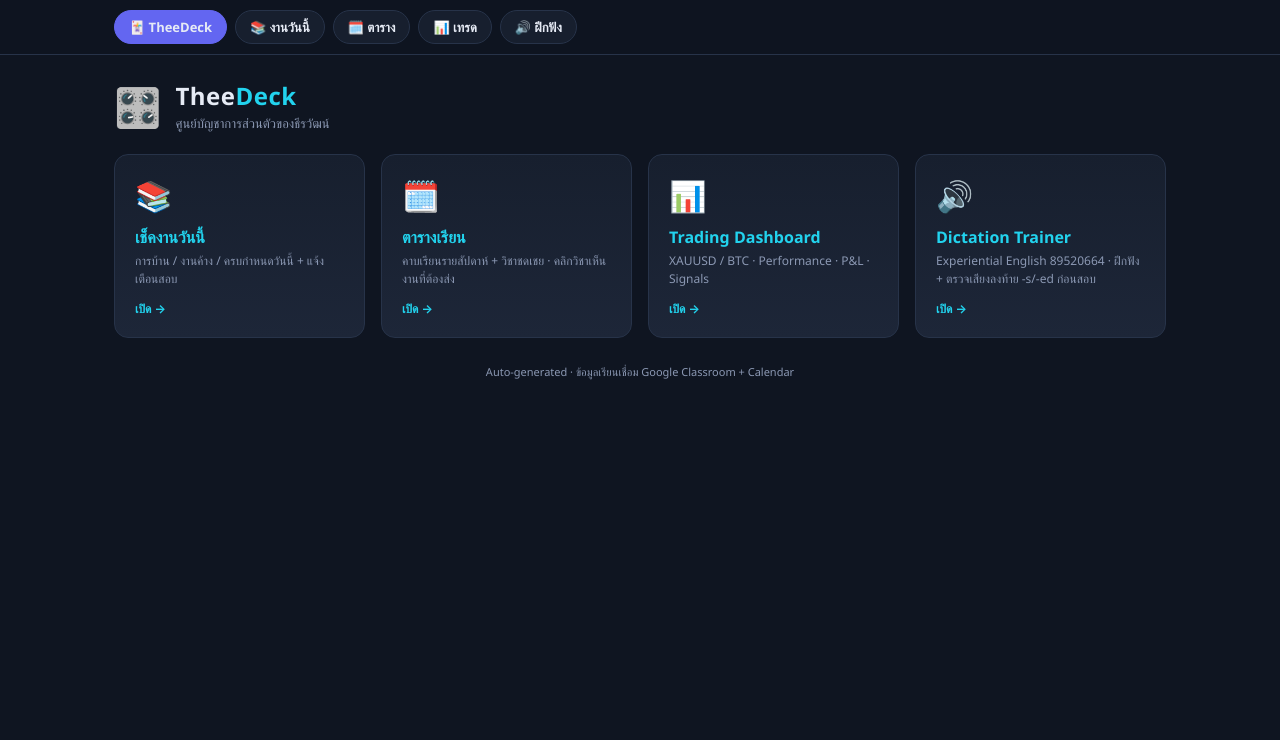
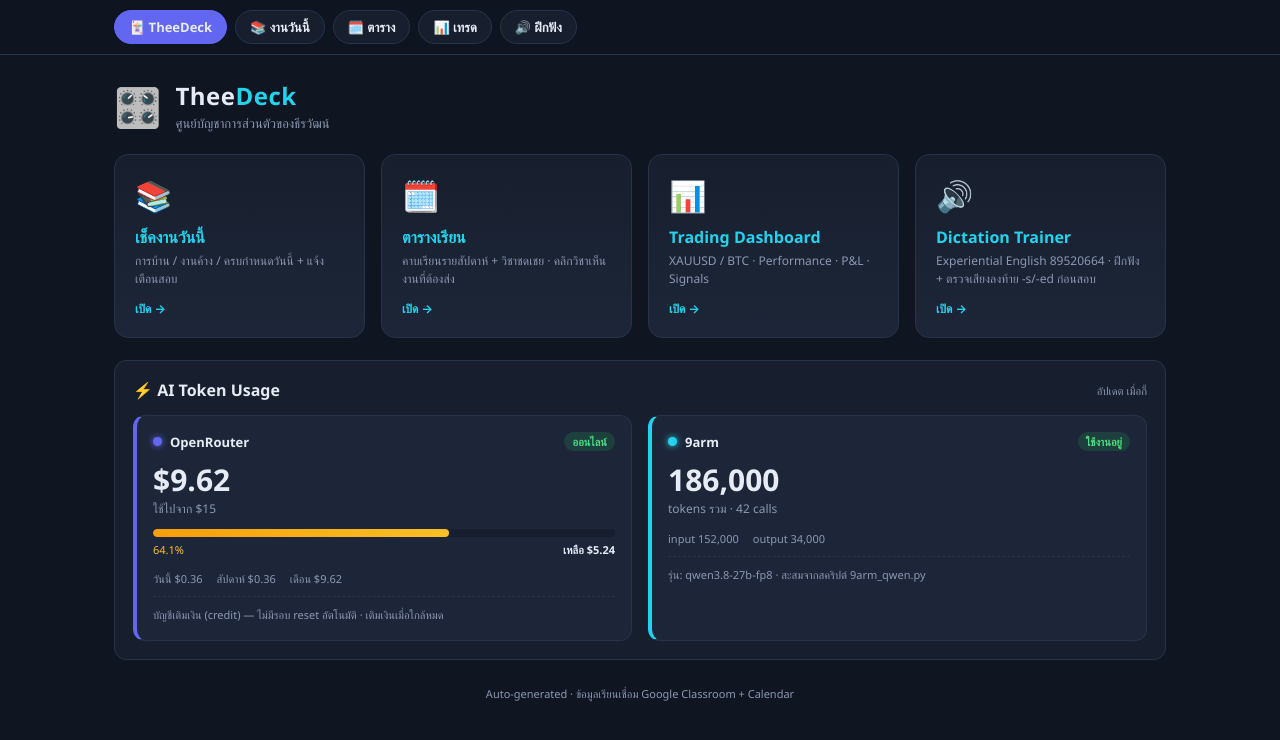
Before and after one commit to ArtTheerawat/arttheerawat.github.io, a Next.js app: page / in a window 1280 px wide. Shown: the top 740 px of the page. Built offline with nearby package versions, Linux system fonts and the light colour scheme.

Commit message:
feat: AI token usage (OpenRouter + 9arm) on home page

```diff
--- a/app/globals.css
+++ b/app/globals.css
@@ -125,3 +125,30 @@ table.sched td.cl.overlay{background:rgba(217,70,239,.14); border-left-color:#d9
 .assign .ttl{font-size:13px; font-weight:600}
 .assign .meta{font-size:11px; color:var(--muted); margin-top:6px}
 .assign .meta b{color:var(--txt); font-weight:600}
+
+/* ── AI Token Usage (home) ── */
+.usage-sec{margin-top:22px}
+.usage-grid{display:grid; grid-template-columns:repeat(auto-fit,minmax(280px,1fr)); gap:16px}
+.u-card{background:var(--card2); border:1px solid var(--border); border-radius:12px; padding:16px}
+.u-card.or{border-left:4px solid var(--accent)}
+.u-card.n9{border-left:4px solid var(--accent2)}
+.u-prov{display:flex; align-items:center; gap:8px; font-size:13px; margin-bottom:12px}
+.u-dot{width:9px; height:9px; border-radius:50%; background:var(--down)}
+.u-card.or .u-dot{background:var(--accent); box-shadow:0 0 6px var(--accent)}
+.u-card.n9 .u-dot{background:var(--accent2); box-shadow:0 0 6px var(--accent2)}
+.u-name{font-weight:700}
+.u-prov .u-state{margin-left:auto; font-size:11px; font-weight:600; padding:2px 8px; border-radius:999px; background:var(--card)}
+.u-prov .u-state.on{background:rgba(34,197,94,.16); color:#4ade80}
+.u-big{font-size:30px; font-weight:700; line-height:1.1}
+.u-sub{font-size:12px; color:var(--muted); margin:4px 0 12px}
+.u-meter{height:8px; border-radius:999px; background:var(--card); overflow:hidden}
+.u-meter-fill{height:100%; background:linear-gradient(90deg,var(--accent2),var(--accent)); border-radius:999px; transition:width .4s}
+.u-meter-fill.u-mid{background:linear-gradient(90deg,#f59e0b,#fbbf24)}
+.u-meter-fill.u-high{background:linear-gradient(90deg,#ef4444,#f87171)}
+.u-meter-row{display:flex; justify-content:space-between; font-size:11px; color:var(--muted); margin-top:5px}
+.u-pct.u-mid{color:#fbbf24}
+.u-pct.u-high{color:#f87171}
+.u-remain{font-weight:600; color:var(--txt)}
+.u-stats{display:flex; gap:14px; flex-wrap:wrap; font-size:11px; color:var(--muted); margin-top:14px}
+.u-note{font-size:11px; color:var(--muted); margin-top:10px; line-height:1.5; padding-top:10px; border-top:1px dashed var(--border)}
+.u-empty{color:var(--muted); font-size:13px; padding:12px 0}
--- a/app/page.tsx
+++ b/app/page.tsx
@@ -1,4 +1,8 @@
+"use client";
+
 import Link from "next/link";
+import { useCallback, useEffect, useState } from "react";
+import { dataUrl, fmtMoney } from "@/lib/data";
 
 const TILES = [
   {
@@ -27,16 +31,102 @@ const TILES = [
   },
 ];
 
+interface OpenRouterUsage {
+  status?: string;
+  usage?: number;
+  remaining?: number;
+  total_credits?: number;
+  usage_daily?: number;
+  usage_weekly?: number;
+  usage_monthly?: number;
+  is_free_tier?: boolean;
+  error?: string;
+  updated_at?: string;
+}
+
+interface NineArmUsage {
+  status?: string;
+  tokens_in?: number;
+  tokens_out?: number;
+  tokens_total?: number;
+  calls?: number;
+  last_model?: string;
+  error?: string;
+  updated_at?: string;
+}
+
+interface UsageData {
+  openrouter?: OpenRouterUsage;
+  "9arm"?: NineArmUsage;
+  updated_at?: string;
+}
+
+/** Format a big number with Thai thousand separators. */
+function fmt(n: number | undefined): string {
+  if (n === undefined || n === null || isNaN(n)) return "—";
+  return new Intl.NumberFormat("th-TH").format(Math.round(n));
+}
+
+function orPercent(or: OpenRouterUsage | undefined): string {
+  if (!or || or.total_credits === undefined || or.usage === undefined) return "—";
+  const pct = (or.usage / or.total_credits) * 100;
+  return pct.toFixed(1) + "%";
+}
+
+function orPctCls(or: OpenRouterUsage | undefined): string {
+  if (!or || or.usage === undefined || !or.total_credits) return "";
+  const pct = (or.usage / or.total_credits) * 100;
+  if (pct >= 85) return "u-high";
+  if (pct >= 60) return "u-mid";
+  return "";
+}
+
+function timeAgoOr(iso: string | undefined): string {
+  if (!iso) return "";
+  const t = new Date(iso).getTime();
+  if (isNaN(t)) return "";
+  const mins = Math.round((Date.now() - t) / 60000);
+  if (mins < 1) return "เมื่อกี้";
+  if (mins < 60) return `${mins} นาทีที่แล้ว`;
+  const h = Math.floor(mins / 60);
+  return `${h} ชม.ที่แล้ว`;
+}
+
 export default function HomePage() {
+  const [usage, setUsage] = useState<UsageData | null>(null);
+  const [err, setErr] = useState<string | null>(null);
+
+  const load = useCallback(async () => {
+    setErr(null);
+    try {
+      const res = await fetch(dataUrl("/data.json"), { cache: "no-store" });
+      if (res.ok) {
+        const j = await res.json();
+        if (j && j.usage) setUsage(j.usage as UsageData);
+      }
+    } catch (e) {
+      setErr("โหลดข้อมูล usage ล้มเหลว: " + (e instanceof Error ? e.message : String(e)));
+    }
+  }, []);
+
+  useEffect(() => {
+    load();
+    const t = setInterval(load, 60000); // refresh every min
+    return () => clearInterval(t);
+  }, [load]);
+
+  const or = usage?.openrouter;
+  const n9 = usage?.["9arm"];
+
   return (
     <div className="wrap">
       <div className="hero">
         <div className="logo">🎛️</div>
         <div>
           <h1>
-                      Thee<span className="dot">Deck</span>
-                    </h1>
-                    <div className="sub">ศูนย์บัญชาการส่วนตัวของธีรวัฒน์</div>
+            Thee<span className="dot">Deck</span>
+          </h1>
+          <div className="sub">ศูนย์บัญชาการส่วนตัวของธีรวัฒน์</div>
         </div>
       </div>
 
@@ -51,6 +141,95 @@ export default function HomePage() {
         ))}
       </div>
 
+      <section className="cards-sec usage-sec">
+        <h2>
+          ⚡ AI Token Usage
+          <span className="tag">อัปเดต {timeAgoOr(usage?.updated_at) || usage?.updated_at || "—"}</span>
+        </h2>
+
+        {err ? (
+          <div className="err">{err}</div>
+        ) : !usage ? (
+          <div className="src">กำลังโหลดข้อมูล usage…</div>
+        ) : (
+          <div className="usage-grid">
+            {/* ── OpenRouter card ── */}
+            <div className="u-card or">
+              <div className="u-prov">
+                <span className="u-dot" />
+                <span className="u-name">OpenRouter</span>
+                <span className={`u-state ${or?.status === "ok" ? "on" : ""}`}>
+                  {or?.status === "ok" ? "ออนไลน์" : or?.status ?? "—"}
+                </span>
+              </div>
+
+              {or?.usage === undefined || or.total_credits === undefined ? (
+                <div className="u-empty">
+                  {or?.error || or?.status === "error" ? "เชื่อม API ไม่ได้" : "ยังไม่มีข้อมูล"}
+                </div>
+              ) : (
+                <>
+                  <div className="u-big">${fmtMoney(or.usage)}</div>
+                  <div className="u-sub">ใช้ไปจาก ${fmtMoney(or.total_credits)}</div>
+
+                  <div className="u-meter">
+                    <div className={`u-meter-fill ${orPctCls(or)}`} style={{ width: `${Math.min(100, (or.usage / or.total_credits) * 100)}%` }} />
+                  </div>
+                  <div className="u-meter-row">
+                    <span className={`u-pct ${orPctCls(or)}`}>{orPercent(or)}</span>
+                    <span className="u-remain">เหลือ ${fmtMoney(or.remaining ?? 0)}</span>
+                  </div>
+
+                  {or.usage_daily !== undefined && (
+                    <div className="u-stats">
+                      <span>วันนี้ ${fmtMoney(or.usage_daily)}</span>
+                      <span>สัปดาห์ ${fmtMoney(or.usage_weekly ?? 0)}</span>
+                      <span>เดือน ${fmtMoney(or.usage_monthly ?? 0)}</span>
+                    </div>
+                  )}
+
+                  <div className="u-note">
+                    บัญชีเติมเงิน (credit) — ไม่มีรอบ reset อัตโนมัติ · เติมเงินเมื่อใกล้หมด
+                  </div>
+                </>
+              )}
+            </div>
+
+            {/* ── 9arm card ── */}
+            <div className="u-card n9">
+              <div className="u-prov">
+                <span className="u-dot" />
+                <span className="u-name">9arm</span>
+                <span className={`u-state ${(n9?.status === "ok" || (n9 && (n9.calls ?? 0) > 0)) ? "on" : ""}`}>
+                  {n9?.status === "error" ? "error" : (n9?.calls ?? 0) > 0 ? "ใช้งานอยู่" : "ยังไม่ใช้"}
+                </span>
+              </div>
+
+              {n9?.status === "error" || (n9?.calls ?? 0) === 0 ? (
+                <div className="u-empty">
+                  {n9?.error || "ยังไม่มีข้อมูล — เรียก 9arm แล้วจะสะสมตรงนี้"}
+                </div>
+              ) : (
+                <>
+                  <div className="u-big">{fmt(n9?.tokens_total)}</div>
+                  <div className="u-sub">tokens รวม · {fmt(n9?.calls)} calls</div>
+
+                  <div className="u-stats">
+                    <span>input {fmt(n9?.tokens_in)}</span>
+                    <span>output {fmt(n9?.tokens_out)}</span>
+                  </div>
+
+                  <div className="u-note">
+                    {n9?.last_model ? `รุ่น: ${n9.last_model} · ` : ""}
+                    สะสมจากสคริปต์ 9arm_qwen.py
+                  </div>
+                </>
+              )}
+            </div>
+          </div>
+        )}
+      </section>
+
       <footer>Auto-generated · ข้อมูลเรียนเชื่อม Google Classroom + Calendar</footer>
     </div>
   );
```
Also changed, not shown: 2 other files (tests, documents, lock files or other folders).
